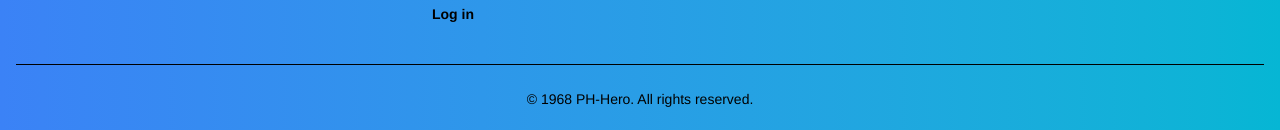
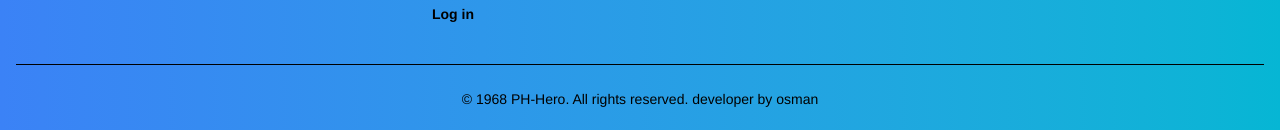
Before and after one commit to osmanbybd/subscription_box, a React (Vite) app: page / in a window 1280 px wide. Shown: the part 2594-2724 px from the top of the page. Built offline with nearby package versions, Linux system fonts and the light colour scheme; no server answers.

Commit message:
new code add

```diff
--- a/src/pages/Footer.jsx
+++ b/src/pages/Footer.jsx
@@ -56,7 +56,7 @@ const Footer = () => {
 			</div>
 		</div>
 	</div>
-	<div className="py-6 text-sm text-center dark:text-gray-600">© 1968 PH-Hero. All rights reserved. </div>
+	<div className="py-6 text-sm text-center dark:text-gray-600">© 1968 PH-Hero. All rights reserved. developer by osman</div>
 </footer>
     );
 };
```
